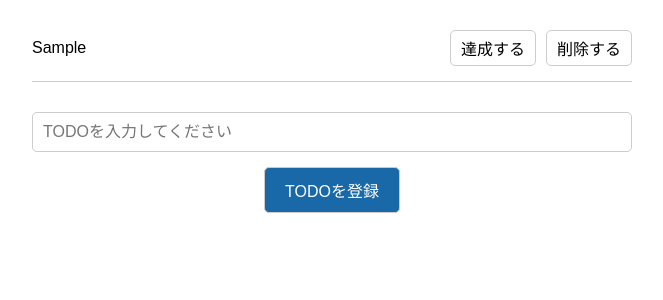
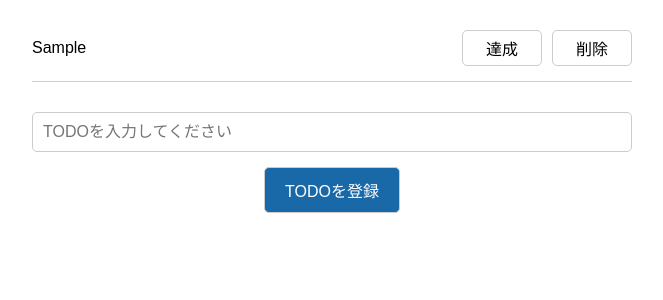
Before and after one commit to ymorisaki/CRUD-TODO, a React (Create React App) app: page / in a window 1280 px wide. Both pictures are taken after typing "Sample" into the empty fields and a click on the button "TODOを登録". Shown: the top 300 px of the page, without its empty margins (308-971 px from the left). Built offline with nearby package versions, Linux system fonts and the light colour scheme; no server answers.

Commit message:
文言を修正

```diff
--- a/src/App.css
+++ b/src/App.css
@@ -22,6 +22,7 @@ li {
 }
 
 .todo-list button {
+  min-width: 80px;
   margin-left: 10px;
   padding: 5px 10px;
   border-radius: 5px;
--- a/src/App.js
+++ b/src/App.js
@@ -11,7 +11,7 @@ import TodoList from './components/TodoList'
 
 export const DispatchContext = createContext()
 
-const jsonUrl = 'https://api.myjson.com/bins/1e8uds'
+const jsonUri = 'https://api.myjson.com/bins/1e8uds'
 
 const App = () => {
   const [todos, dispatch] = useReducer(reducer, [])
@@ -22,9 +22,9 @@ const App = () => {
       TODOS: [...todos]
     }
 
-    // 初回読み込み時の処理
+    // 初回レンダリング後の処理
     if (isFirstRender.current) {
-      fetch(jsonUrl)
+      fetch(jsonUri)
       .then(response => {
         return response.json()
       })
@@ -32,16 +32,18 @@ const App = () => {
         newTodos.TODOS = [init.TODOS]
         dispatch(initTodo(init.TODOS))
         isFirstRender.current = false
-      })
-    } else {
-      fetch(jsonUrl, {
-        method: 'PUT',
-        body: JSON.stringify(newTodos),
-        headers: {
-          'Content-Type': 'application/json'
-        }
+        return
       })
     }
+
+    // ２回目以降のレンダリング後の処理
+    fetch(jsonUri, {
+      method: 'PUT',
+      body: JSON.stringify(newTodos),
+      headers: {
+        'Content-Type': 'application/json'
+      }
+    })
   })
 
   return (
--- a/src/components/Todo.js
+++ b/src/components/Todo.js
@@ -13,8 +13,8 @@ const Todo = ({ todo, index }) => {
       <p style={{textDecoration: todo.isComplete ? 'line-through' : 'none'}}>{ todo.text }</p>
       <ul className="button-list">
         <li>
-          <button type="button" onClick={() => dispatch(toggleTodo(index))}>達成する</button>
-          <button type="button" onClick={() => dispatch(removeTodo(index))}>削除する</button>
+          <button type="button" onClick={() => dispatch(toggleTodo(index))}>{ todo.isComplete ? '未達成' : '達成' }</button>
+          <button type="button" onClick={() => dispatch(removeTodo(index))}>削除</button>
         </li>
       </ul>
     </li>
```
Also changed, not shown: src/index.js (+0 -7 lines).
